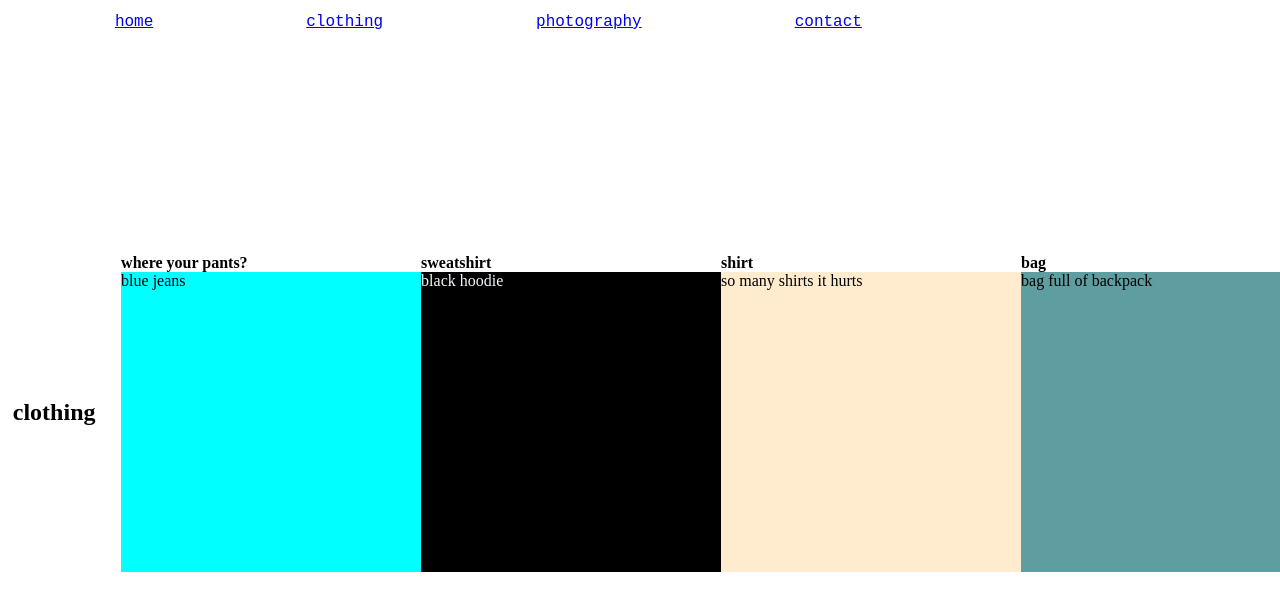
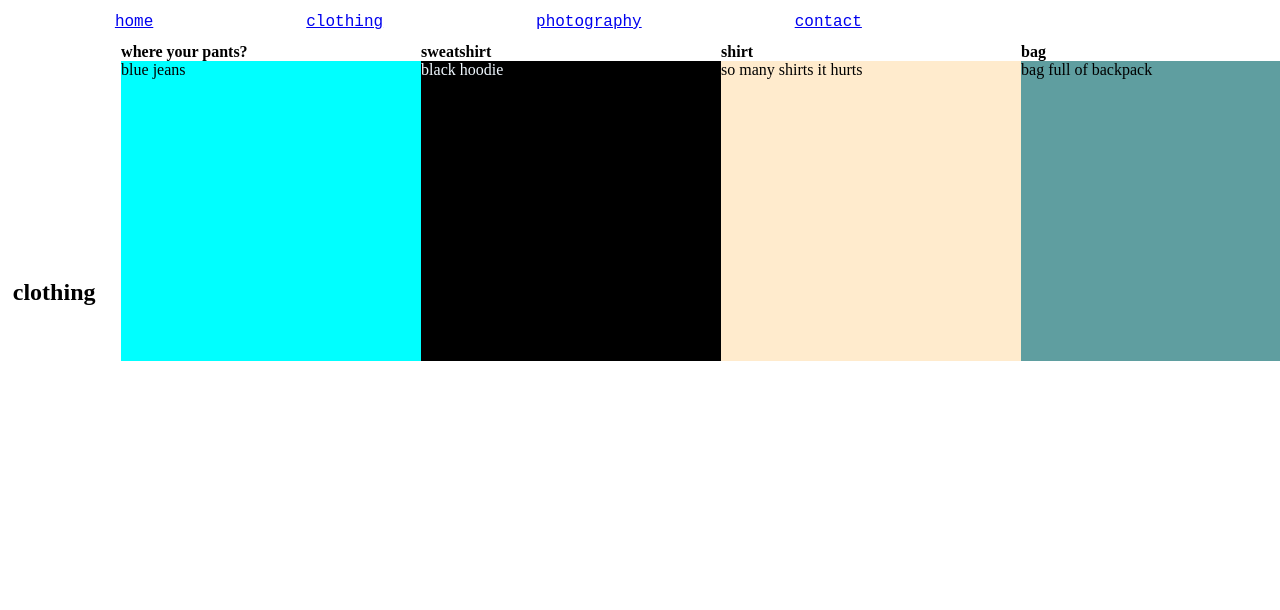
Before and after one commit to hightowerbuilds/hightower-builds, a React (Vite) app: page /clothing in a window 1280 px wide. Shown: the top 610 px of the page. Built offline with nearby package versions, Linux system fonts and the light colour scheme; no server answers; a web font is replaced by a local one.

Commit message:
first of the day

```diff
--- a/client/src/pages/Clothing/Clothing.css
+++ b/client/src/pages/Clothing/Clothing.css
@@ -1,5 +1,5 @@
 .mainClothingContainer {
-    height: 100vh;
+    height: 70vh;
     width: 100%;
     display: flex;
     justify-content: start;
@@ -11,7 +11,7 @@
     margin: 2%;
     display: flex;
     width: 20%;
-    height: 500x;
+    height: 500px;
     justify-content: space-evenly;
 }
 
```
